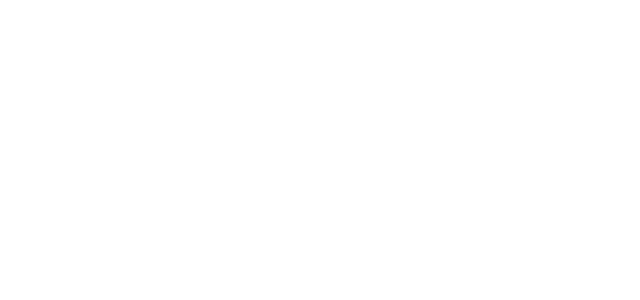
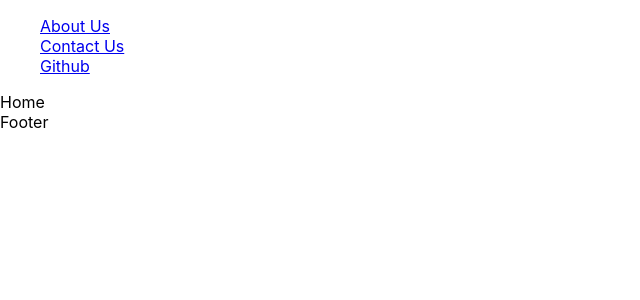
Before and after one commit to nandan95/react-redux-toolkit, a React (Create React App) app: page / in a window 1280 px wide. Shown: the top 300 px of the page, without its empty margins (0-640 px from the left). Built offline with nearby package versions, Linux system fonts and the light colour scheme.

Commit message:
react router

```diff
--- a/package.json
+++ b/package.json
@@ -8,6 +8,7 @@
     "@testing-library/user-event": "^13.5.0",
     "react": "^18.2.0",
     "react-dom": "^18.2.0",
+    "react-router-dom": "^6.28.0",
     "react-scripts": "5.0.1",
     "web-vitals": "^2.1.4"
   },
--- /dev/null
+++ b/src/Layout.js
@@ -0,0 +1,12 @@
+import { Outlet } from "react-router-dom";
+import Footer from "./components/Footer";
+import Header from "./components/Header";
+
+export default function Layout(){
+
+    return(<>
+    <Header/>
+    <Outlet/>
+    <Footer/>
+    </>)
+}
--- /dev/null
+++ b/src/components/About.js
@@ -0,0 +1,7 @@
+import React from 'react'
+
+export default function About() {
+  return (
+    <div>About</div>
+  )
+}
--- /dev/null
+++ b/src/components/Contact.js
@@ -0,0 +1,7 @@
+import React from 'react'
+
+export default function Contact() {
+  return (
+    <div>Contact</div>
+  )
+}
--- /dev/null
+++ b/src/components/Footer.js
@@ -0,0 +1,7 @@
+import React from 'react'
+
+export default function Footer() {
+  return (
+    <div>Footer</div>
+  )
+}
--- /dev/null
+++ b/src/components/Github.js
@@ -0,0 +1,21 @@
+import React, { useEffect, useState } from 'react'
+import { useLoaderData } from 'react-router-dom'
+export default function Github() {
+    // const [follower , setFollower] = useState('');
+    const data = useLoaderData();
+    // useEffect(()=>{
+    //     fetch('https://api.github.com/users/hiteshchoudhary')
+    //     .then(response=>response.json())
+    //     .then(data=> {
+    //         console.log(data)
+    //         setFollower(data)})
+    // },[])
+  return (
+    <div>Github Follower : {data.followers}</div>
+  )
+}
+
+export const githubInfoLoader = async ()=>{
+    const response = await fetch('https://api.github.com/users/hiteshchoudhary')
+        return response.json()
+}
--- /dev/null
+++ b/src/components/Header.js
@@ -0,0 +1,12 @@
+import React from 'react'
+import { NavLink } from 'react-router-dom'
+
+export default function Header() {
+  return (
+    <ul style={{listStyle:'none'}}>
+        <li style={{textDecoration:'none'}}><NavLink to ='/about'> About Us </NavLink></li>
+        <li style={{textDecoration:'none'}}><NavLink to ='/contact'>Contact Us</NavLink></li>
+        <li style={{textDecoration:'none'}}><NavLink to ='/github'>Github</NavLink></li>
+    </ul>
+  )
+}
--- /dev/null
+++ b/src/components/Home.js
@@ -0,0 +1,7 @@
+import React from 'react'
+
+export default function Home() {
+  return (
+    <div>Home</div>
+  )
+}
--- /dev/null
+++ b/src/components/User.js
@@ -0,0 +1,8 @@
+import React from 'react'
+import { useParams } from 'react-router-dom'
+export default function User() {
+  const {userId} = useParams();
+  return (
+    <div>User:{userId}</div>
+  )
+}
--- a/src/index.js
+++ b/src/index.js
@@ -3,11 +3,33 @@
 import './index.css';
 import App from './App';
 import reportWebVitals from './reportWebVitals';
+import { createBrowserRouter, createRoutesFromElements, Route, RouterProvider } from 'react-router-dom';
+import Home from './components/Home';
+import About from './components/About';
+import Contact from './components/Contact';
+import Layout from './Layout';
+import User from './components/User';
+import Github, { githubInfoLoader } from './components/Github';
 
+const route = createBrowserRouter(createRoutesFromElements(
+  <Route path='/' element={<Layout/>}>
+    <Route path='' element ={<Home/>}/>
+    <Route path='about' element ={<About/>}/>
+    <Route path='contact' element={<Contact/>}/>
+    <Route path='user/:userId' element={<User/>}/>
+    <Route
+    loader={githubInfoLoader}
+    path='github' element={<Github/>}/>
+
+  </Route>
+))
 const root = ReactDOM.createRoot(document.getElementById('root'));
 root.render(
+
   <React.StrictMode>
+    <RouterProvider router={route}>
     <App />
+    </RouterProvider>
   </React.StrictMode>
 );
 
```
Also changed, not shown: 2 other files (tests, documents, lock files or other folders).
